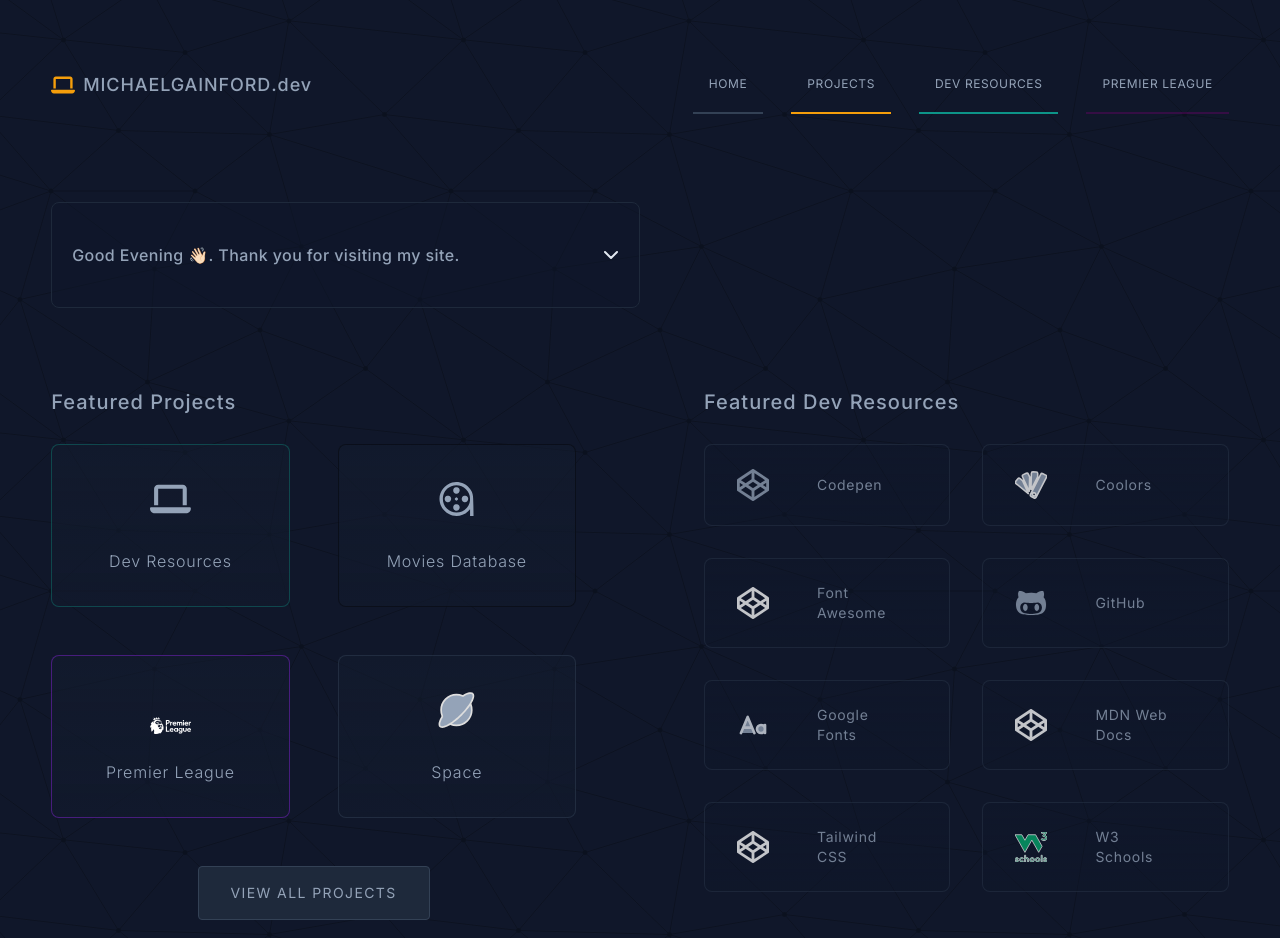
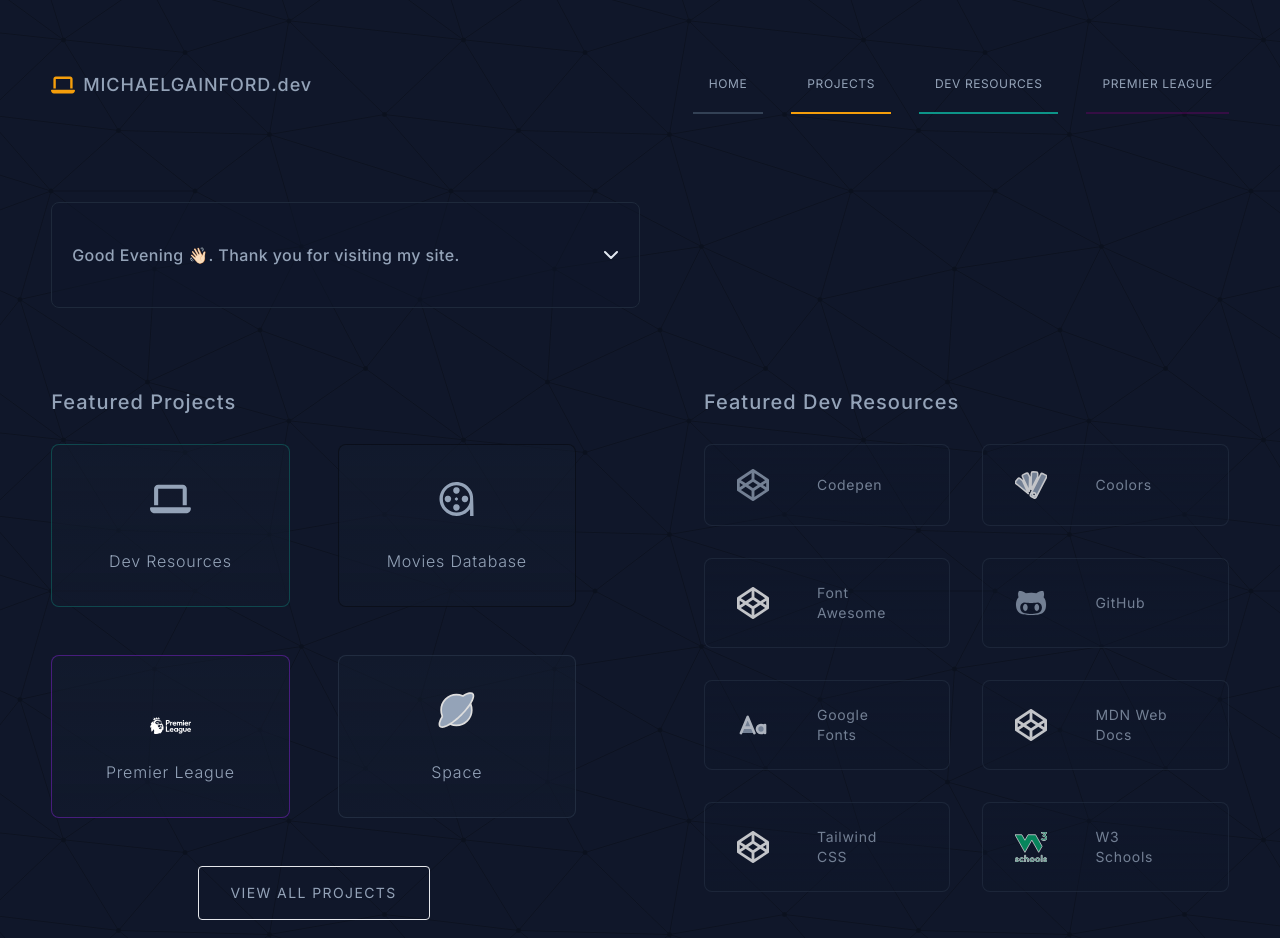
Before and after one commit to michaelgainford/michaelgainford.github.io, a Next.js app: page / in a window 1280 px wide. Shown: the top 938 px of the page. Built offline with nearby package versions, Linux system fonts and the light colour scheme.

Commit message:
Updated global button to be customisable via props

```diff
--- a/components/buttons/Button_Global.jsx
+++ b/components/buttons/Button_Global.jsx
@@ -1,10 +1,10 @@
 import Link from 'next/link';
 
-export default function BUTTON_GLOBAL({ href, label, title, ariaLabel }) {
+export default function BUTTON_GLOBAL({ href, label, title, ariaLabel, background_colour, border_colour, hover_background_colour, text_colour, hover_text_colour }) {
 	return (
 		<Link
 			aria-label={ariaLabel}
-			className={`px-8 py-3 mx-auto text-xs tracking-widest lg:uppercase transition duration-300 border rounded main-btn bg-slate-800 border-slate-700 sm:py-4 xl:text-sm hover:bg-amber-500 hover:text-slate-900`}
+			className={`px-8 py-3 mx-auto text-xs tracking-widest transition duration-300 border rounded ${background_colour} ${border_colour} ${hover_background_colour} ${text_colour} ${hover_text_colour} sm:py-4 lg:uppercase xl:text-sm`}
 			href={href}
 			title={title}
 		>
```
